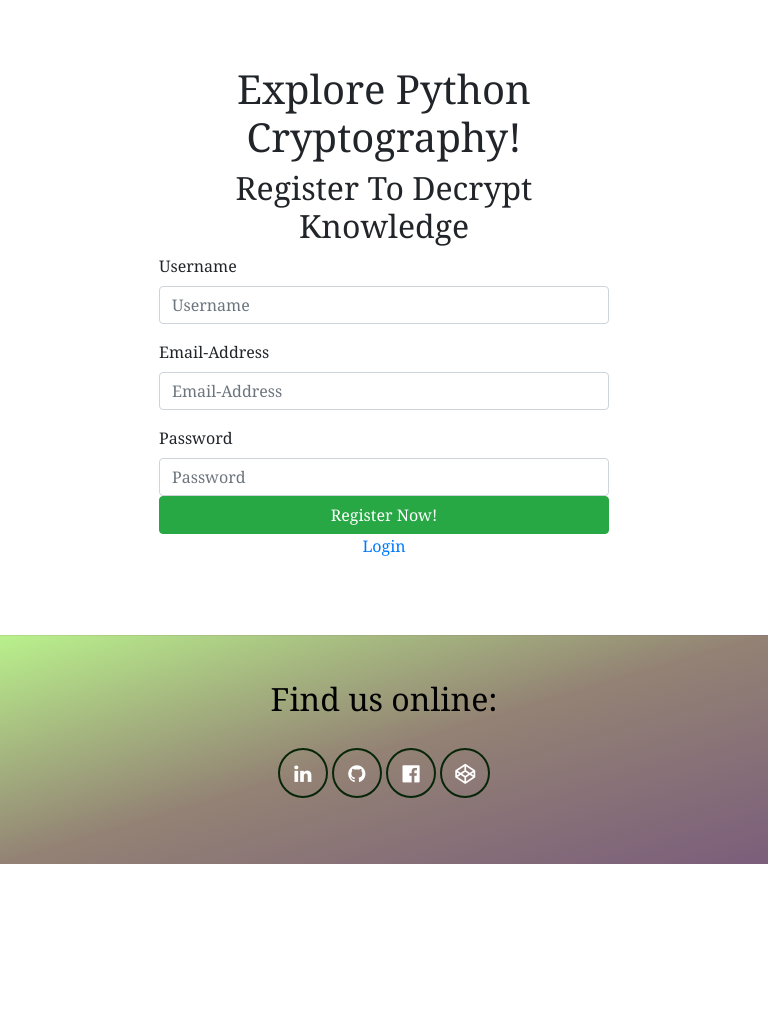
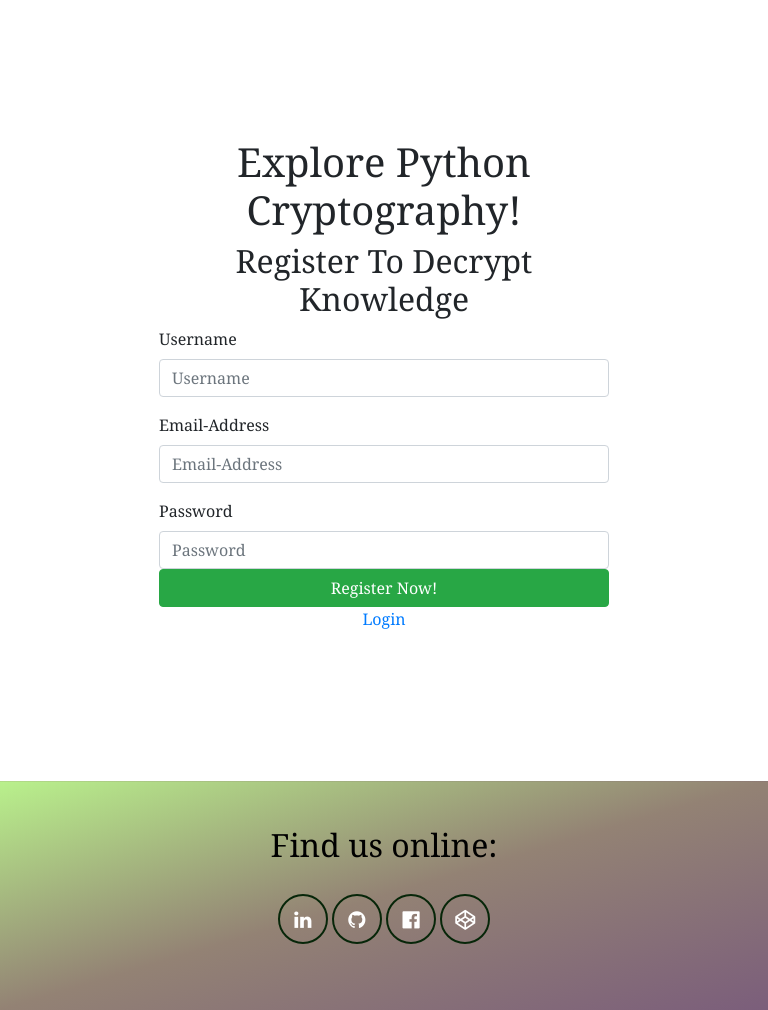
Before and after one commit to Code-Institute-Submissions/Python-Ciphers-App-MS3, a Flask app: page /hackathon in a window 768 px wide. Shown: the part 72-1082 px from the top of the page. Before the commit the page ends 936 px from the top, so only its background shows below. Run offline with Flask 2, Linux system fonts and the light colour scheme; some libraries are stand-ins or nearby versions.

Commit message:
added index.css media sizes responsive design

```diff
--- a/static/css/index.css
+++ b/static/css/index.css
@@ -16,7 +16,6 @@
         background-color: black;
         height: 600px;
     }
-
 
     /* Sections style */
 
@@ -227,7 +226,6 @@
         opacity: .5;
     }
 
-
     /* Big button that allows users to join Hackaton, add Ciphers or posts */
     .big-button {
         position: relative;
@@ -265,3 +263,16 @@
         width: 100%;
         margin: 0;
     }
+
+ /* Media sizes */
+    @media (min-width: 768px) {
+        .section-margin {
+            margin: 150px 0;
+        }
+    }
+
+    @media (max-width: 768px) {
+        .big-button {
+        font-size: 18px;
+    }
+}
--- a/static/css/style.css
+++ b/static/css/style.css
@@ -1,19 +1,18 @@
-@import "index.css";
 @import "navbar.css";
 @import "footer.css";
+@import "index.css";
 @import "ciphers-lessons.css";
 @import "hackathon.css";
 
-
 html {
     scroll-behavior: smooth;
-}
+    }
 h1, h2, h5 {
     font-family:'Noto Serif';
-}
+    }
 h3, h4 {
         font-family:'Press Start 2P';
-}
+    }
 body {
         font-family:'Noto Serif';
-}
+    }
```
